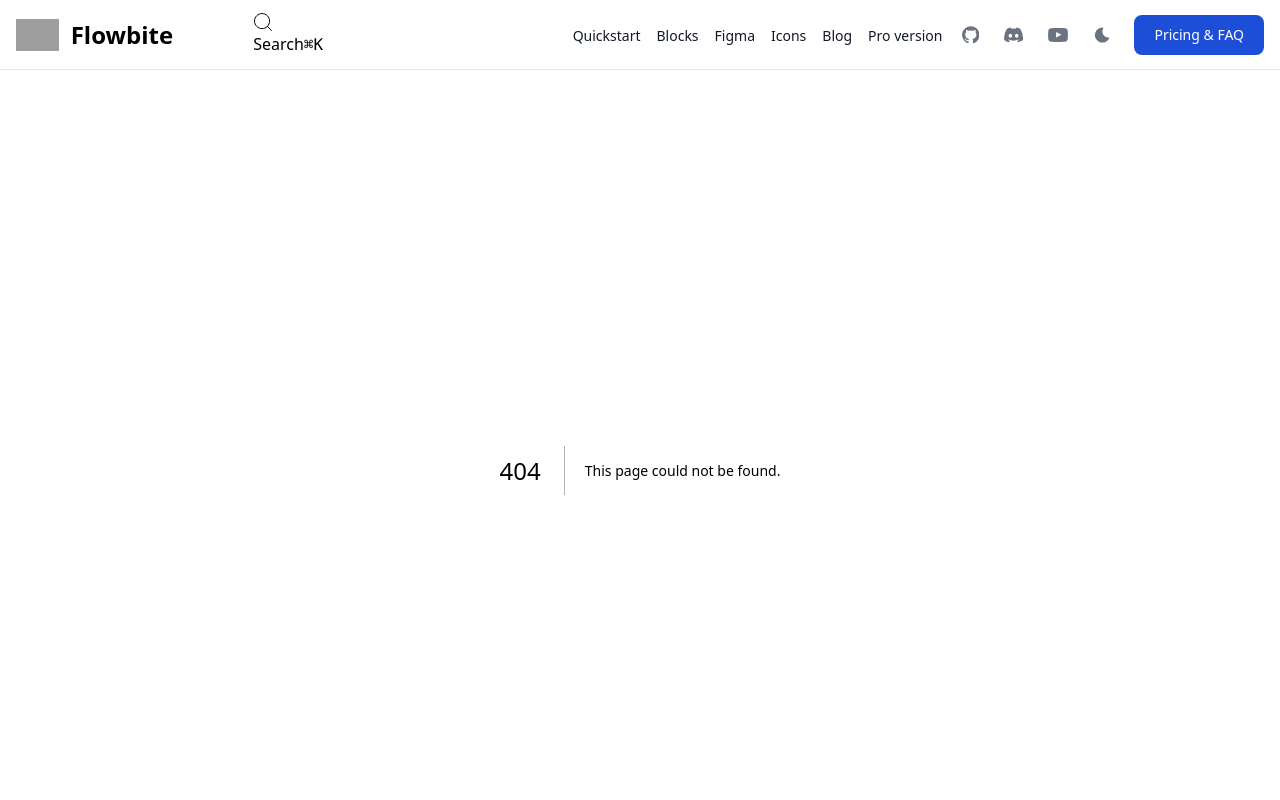
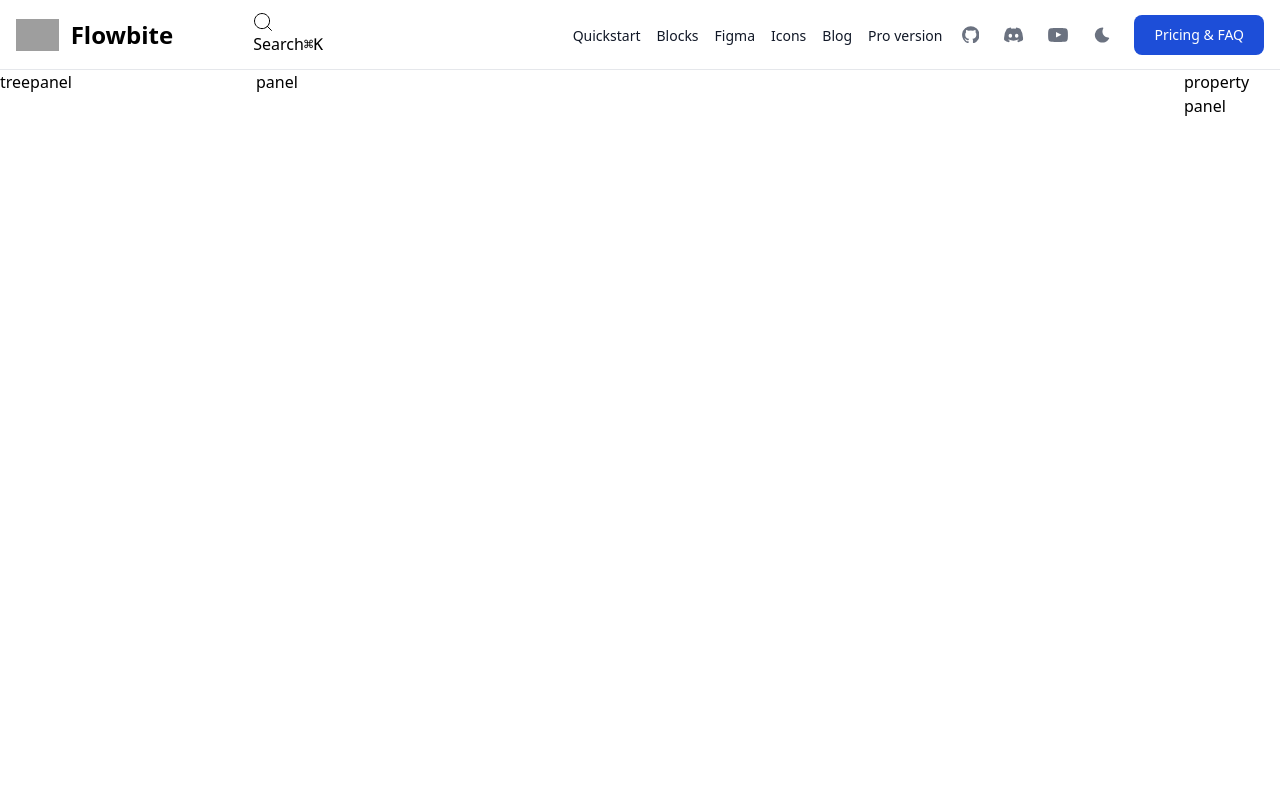
Before and after one commit to lucasliu2022/figma-to-style, a Next.js app: page /design in a window 1280 px wide. Before the commit this address had no page. Shown: the top 800 px of the page. Built offline with nearby package versions, Linux system fonts and the light colour scheme; grey boxes are pictures that could not be loaded.

Commit message:
init design page

```diff
--- /dev/null
+++ b/src/pages/design/PropertyPanel.tsx
@@ -0,0 +1,3 @@
+export default function PropertyPanel() {
+  return <div className="basis-24">property panel</div>;
+}
--- /dev/null
+++ b/src/pages/design/index.tsx
@@ -0,0 +1,13 @@
+import PropertyPanel from "./PropertyPanel";
+import Panel from "./panel";
+import TreePanel from "./treePanel";
+
+export default function Design() {
+  return (
+    <main className="flex h-screen items-start">
+      <TreePanel />
+      <Panel />
+      <PropertyPanel />
+    </main>
+  );
+}
--- /dev/null
+++ b/src/pages/design/panel.tsx
@@ -0,0 +1,3 @@
+export default function Panel() {
+  return <div className="white flex-1">panel</div>;
+}
--- /dev/null
+++ b/src/pages/design/treePanel.tsx
@@ -0,0 +1,3 @@
+export default function TreePanel() {
+  return <div className="basis-1/5">treepanel</div>;
+}
```
